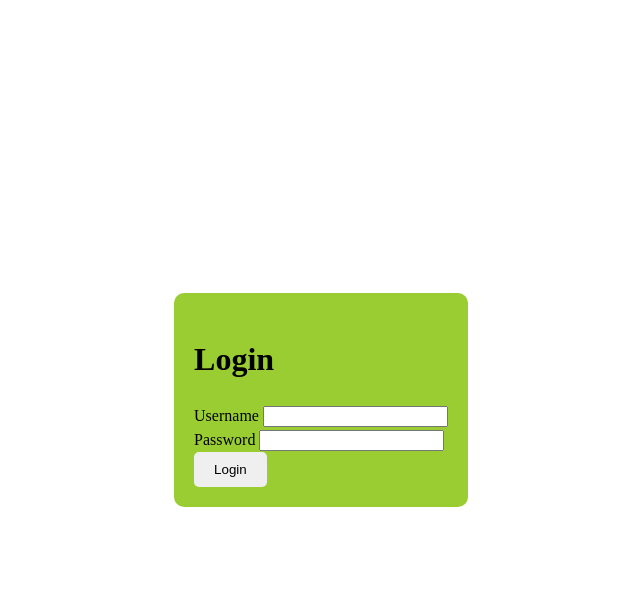
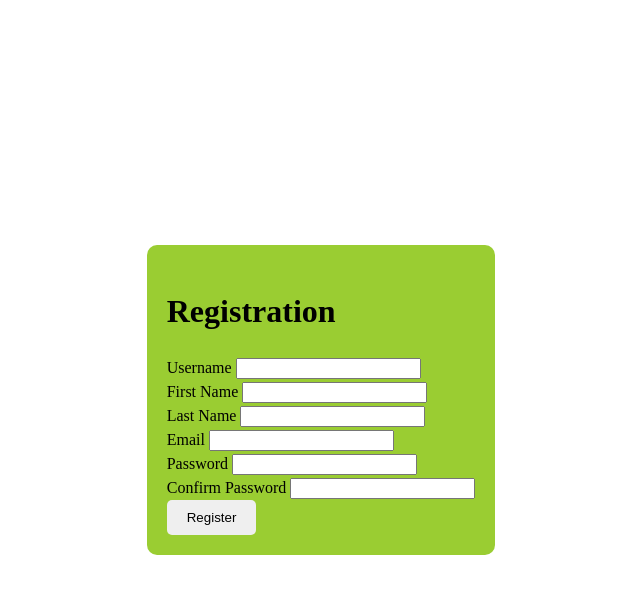
Before and after one commit to nailaanver/authentication, a Django app: page /register/ in a window 1280 px wide. Shown: the top 594 px of the page, without its empty margins (319-959 px from the left). Run offline with Django 5.2, Linux system fonts and the light colour scheme.

Commit message:
set the logout view

```diff
--- a/accounts/templates/login.html
+++ b/accounts/templates/accounts/login.html
@@ -9,6 +9,7 @@
     <div class="container">
        <h1>Login</h1>
        <form action="#" method="post">
+        {% csrf_token %}
         <div class="input-group">
             <label for="username">Username</label>
             <input type="text" id="username" name="username" required>
--- a/accounts/templates/register.html
+++ b/accounts/templates/accounts/register.html
@@ -8,7 +8,7 @@
 <body>
     <div class="container">
        <h1>Registration</h1>
-       <form action="register/" method="post">
+       <form action="" method="post">
         {% csrf_token %}
         <div class="input-group">
             <label for="username">Username</label>
--- a/accounts/templates/welcome.html
+++ b/accounts/templates/accounts/welcome.html
@@ -9,6 +9,6 @@
     <h3>Welcome out Website</h3>
     <button type="submit"><a href="{% url 'register' %}">Register</a></button>
     <button type="submit"><a href="{% url 'login' %}">Login</a></button>
-    <button type="submit">Logout</a></button>
+    <button><a href="{% url 'logout' %}">Logout</a></button>
 </body>
 </html>
--- a/accounts/urls.py
+++ b/accounts/urls.py
@@ -5,5 +5,6 @@ from accounts import views
 urlpatterns = [
     path('',views.welcome,name='welcome'),
     path('register/',views.register,name='register'),
-    path('login/',views.login,name='login')
+    path('login/',views.login_view,name='login'),
+    path('logout/',views.logout_view,name='logout')
 ]
--- a/accounts/views.py
+++ b/accounts/views.py
@@ -7,9 +7,22 @@ from django.contrib.auth import logout as auth_logout
 from django.contrib.auth import authenticate, login
 
 def welcome(request):
-    return render(request,'welcome.html')
-def login(request):
-    return render(request,'login.html')
+    return render(request,'accounts/welcome.html')
+def login_view(request):
+    if request.method == 'POST':
+        username = request.POST['username']
+        password = request.POST['password']
+
+        user = authenticate(username=username,password=password)
+
+        if user is not None:
+            login(request,user)
+            first_name= user.first_name
+            return render(request,'accounts/index.html',{'first_name':first_name})
+        else:
+            messages.error(request,"invalid credentials")
+            return redirect(welcome)
+    return render(request,'accounts/login.html')
 def register(request):
     if request.method == 'POST':
         username = request.POST['username']
@@ -19,12 +32,13 @@ def register(request):
         password = request.POST['password']
         confirm_password = request.POST['confirm_password']
 
-        myuser = User.objects.create_user(username,email,password)
+        myuser = User.objects.create_user(username,email,password,confirm_password)
         myuser.fname = first_name
         myuser.lname = last_name
         myuser.save()
         messages.success(request,"Your account has been successfully created")
         return redirect('login')
-    return render(request,'login.html')
-def logout(request):
+    return render(request,'accounts/register.html')
+def logout_view(request):
     auth_logout(request)
+    return redirect('login')
```
Also changed, not shown: accounts/templates/accounts/index.html (added, +11 -0 lines), db.sqlite3.
